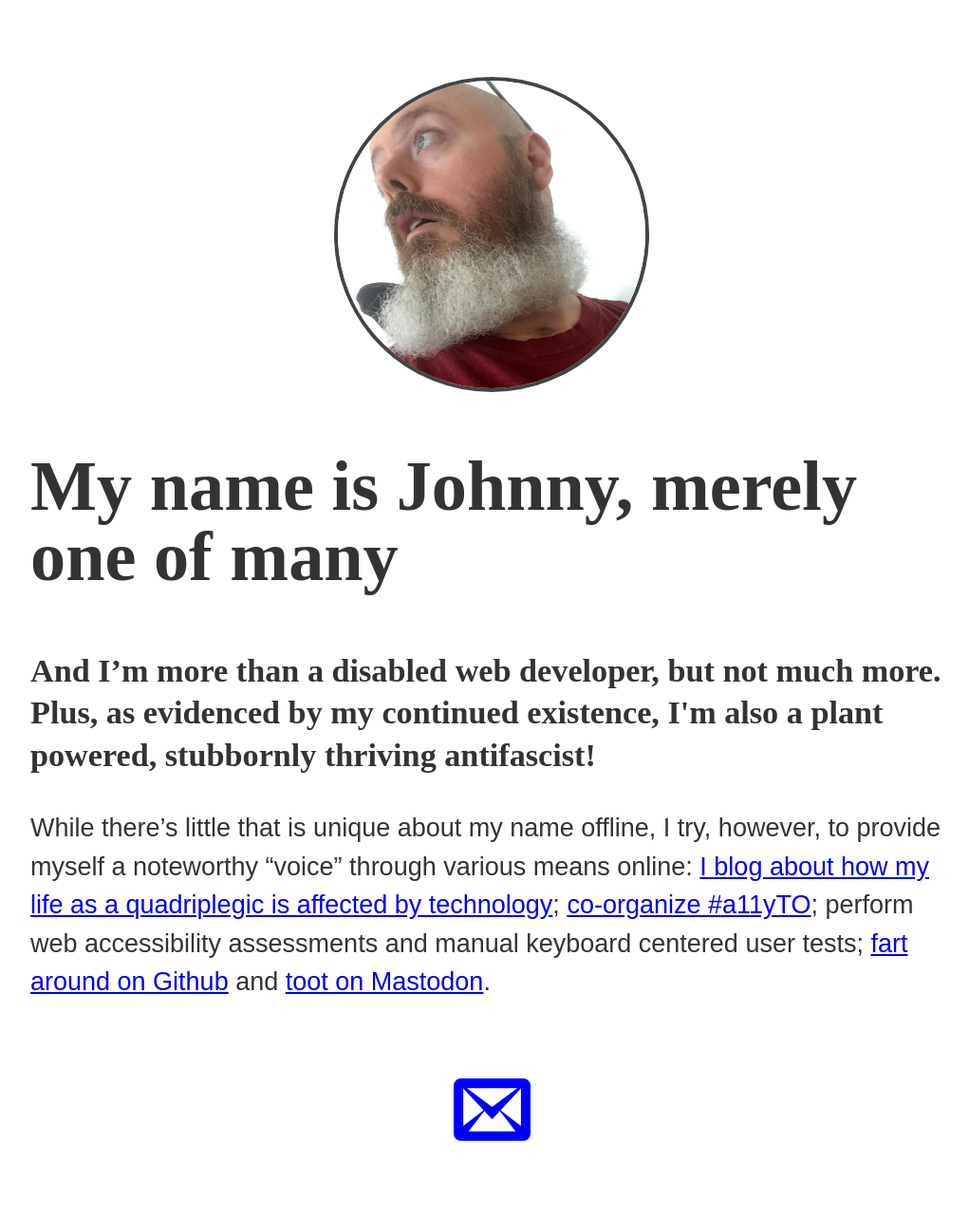
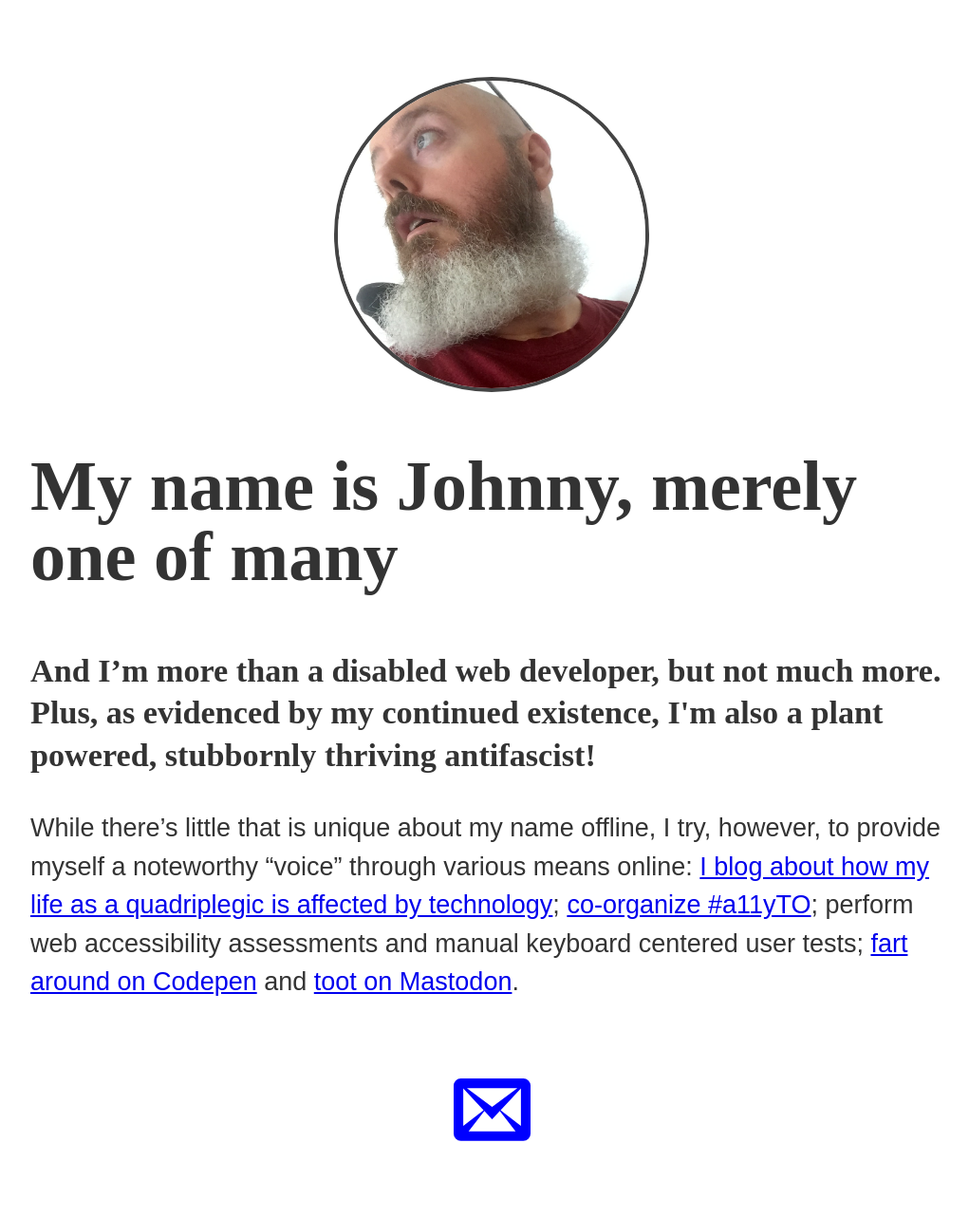
Before and after one commit to abledaccess/johnnydaux.org, a Jekyll site: the page built from index.md, in a window 1280 px wide. Shown: the whole page at 95% size, without its empty margins (122-1143 px from the left). Built offline with Jekyll 4.4.1, drawn with Linux system fonts in a browser that asks for light colours; some web fonts are replaced.

Commit message:
Add Codepen link

```diff
--- a/index.md
+++ b/index.md
@@ -9,4 +9,4 @@ sitemap:
 
 <p class="intro">{{ site.description }}</p>
 
-While there's little that is unique about my name offline, I try, however, to provide myself a noteworthy "voice" through various means online: [I blog about how my life as a quadriplegic is affected by technology](https://abledaccess.com); [co-organize #a11yTO](http://a11yto.com); perform web accessibility assessments and manual keyboard centered user tests; [fart around on Github](https://github.com/abledaccess/) and <a rel="me" href="https://mastodon.social/@johnnydaux">toot on Mastodon</a>.
+While there's little that is unique about my name offline, I try, however, to provide myself a noteworthy "voice" through various means online: [I blog about how my life as a quadriplegic is affected by technology](https://abledaccess.com); [co-organize #a11yTO](http://a11yto.com); perform web accessibility assessments and manual keyboard centered user tests; [fart around on Codepen](https://codepen.io/johnnydaux) and <a rel="me" href="https://mastodon.social/@johnnydaux">toot on Mastodon</a>.
```
